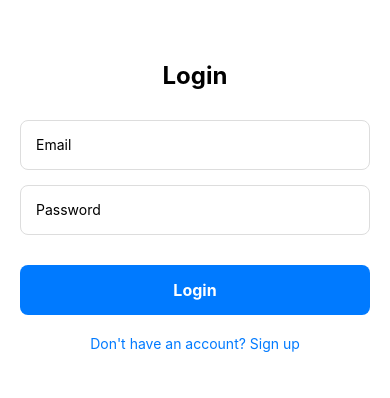
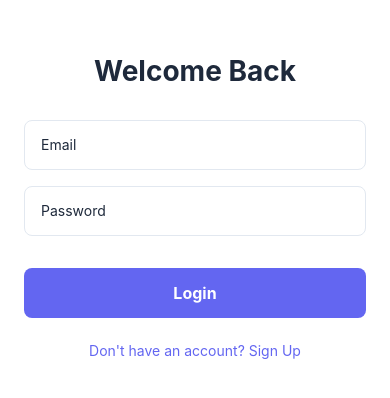
Before and after one commit to realericwang/MoviesTracker, a React Native app: screen /Auth in a window 390 px wide. Shown: the part 216-614 px from the top of the page. Built offline with nearby package versions, Linux system fonts and the light colour scheme; no server answers.

Commit message:
feat(auth): Implement login and account functionalities with Firebase

```diff
--- a/screens/LoginScreen.js
+++ b/screens/LoginScreen.js
@@ -6,21 +6,39 @@ import {
   TouchableOpacity,
   StyleSheet,
   SafeAreaView,
+  Alert,
 } from 'react-native';
+import { colors, spacing } from '../styles/globalStyles';
+import { login } from '../firebase/authHelper';
 
 const LoginScreen = ({ navigation }) => {
   const [email, setEmail] = useState('');
   const [password, setPassword] = useState('');
+  const [loading, setLoading] = useState(false);
 
-  const handleLogin = () => {
-    // TODO: Implement login logic here
-    console.log('Login attempted with:', email, password);
+  const handleLogin = async () => {
+    if (!email || !password) {
+      Alert.alert('Error', 'Please fill in all fields');
+      return;
+    }
+
+    setLoading(true);
+    try {
+      const { user, error } = await login(email, password);
+      if (error) {
+        Alert.alert('Error', error);
+      }
+    } catch (error) {
+      Alert.alert('Error', 'An unexpected error occurred');
+    } finally {
+      setLoading(false);
+    }
   };
 
   return (
     <SafeAreaView style={styles.container}>
       <View style={styles.formContainer}>
-        <Text style={styles.title}>Login</Text>
+        <Text style={styles.title}>Welcome Back</Text>
 
         <TextInput
           style={styles.input}
@@ -29,6 +47,7 @@ const LoginScreen = ({ navigation }) => {
           onChangeText={setEmail}
           keyboardType="email-address"
           autoCapitalize="none"
+          editable={!loading}
         />
 
         <TextInput
@@ -37,20 +56,25 @@ const LoginScreen = ({ navigation }) => {
           value={password}
           onChangeText={setPassword}
           secureTextEntry
+          editable={!loading}
         />
 
         <TouchableOpacity
-          style={styles.button}
+          style={[styles.button, loading && styles.buttonDisabled]}
           onPress={handleLogin}
+          disabled={loading}
         >
-          <Text style={styles.buttonText}>Login</Text>
+          <Text style={styles.buttonText}>
+            {loading ? 'Logging in...' : 'Login'}
+          </Text>
         </TouchableOpacity>
 
         <TouchableOpacity
           onPress={() => navigation.navigate('SignUp')}
+          disabled={loading}
         >
           <Text style={styles.linkText}>
-            Don't have an account? Sign up
+            Don't have an account? Sign Up
           </Text>
         </TouchableOpacity>
       </View>
@@ -61,44 +85,49 @@ const LoginScreen = ({ navigation }) => {
 const styles = StyleSheet.create({
   container: {
     flex: 1,
-    backgroundColor: '#fff',
+    backgroundColor: colors.background,
   },
   formContainer: {
     flex: 1,
-    padding: 20,
+    padding: spacing.lg,
     justifyContent: 'center',
   },
   title: {
-    fontSize: 24,
+    fontSize: 28,
     fontWeight: 'bold',
-    marginBottom: 30,
+    color: colors.text,
+    marginBottom: spacing.xl,
     textAlign: 'center',
   },
   input: {
     height: 50,
     borderWidth: 1,
-    borderColor: '#ddd',
+    borderColor: colors.border,
     borderRadius: 8,
-    paddingHorizontal: 15,
-    marginBottom: 15,
+    paddingHorizontal: spacing.md,
+    marginBottom: spacing.md,
+    color: colors.text,
   },
   button: {
-    backgroundColor: '#007AFF',
+    backgroundColor: colors.primary,
     height: 50,
     borderRadius: 8,
     justifyContent: 'center',
     alignItems: 'center',
-    marginTop: 15,
+    marginTop: spacing.md,
+  },
+  buttonDisabled: {
+    opacity: 0.7,
   },
   buttonText: {
-    color: '#fff',
+    color: colors.background,
     fontSize: 16,
     fontWeight: 'bold',
   },
   linkText: {
-    color: '#007AFF',
+    color: colors.primary,
     textAlign: 'center',
-    marginTop: 20,
+    marginTop: spacing.lg,
   },
 });
 
```
